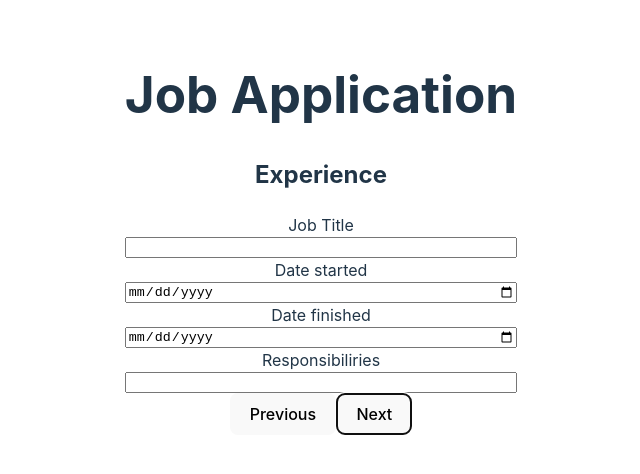
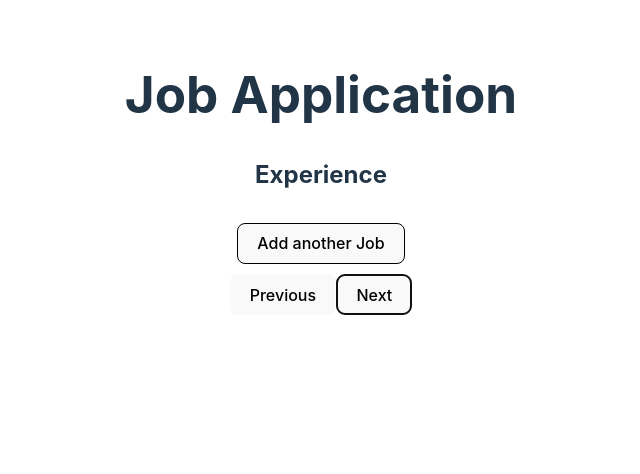
Before and after one commit to soniikot/resume-builder, a React (Vite) app: page / in a window 1280 px wide. Both pictures are taken after a click on the button "Next". Shown: the top 474 px of the page, without its empty margins (319-959 px from the left). Built offline with nearby package versions, Linux system fonts and the light colour scheme.

Commit message:
possible solution to add multiple jobs

```diff
--- /dev/null
+++ b/src/Components/Experience/Experience.css
@@ -0,0 +1,4 @@
+.addButton {
+  margin: 10px;
+  border: 1px solid black;
+}
--- a/src/Components/Experience/Experience.jsx
+++ b/src/Components/Experience/Experience.jsx
@@ -1,4 +1,6 @@
 import { useLocalStorage } from "../../hooks/useLocalStorage";
+import "./Experience.css";
+import { useState } from "react";
 
 const JOB_EXPERIENCE = [
   "jobTitle",
@@ -11,22 +13,31 @@ export default function Experience() {
 
   const { jobTitle, dateStarted, dateFinished, description } = values;
 
-  const handleChange = (e) => {
-    const { name, value } = e.target;
+  const handleFormChange = (index, event) => {
+    let data = [...values];
+    data[index][event.target.name] = event.target.value;
+    setValues(data);
+  };
 
-    setValues(name, value);
+  const addJobExperience = () => {
+    let newJob = { jobTitle: "", dateStarted: "" };
+    setValues([...values, newJob]);
   };
 
   return (
     <div id="2">
       <h2>Experience</h2>
-      <form className="form">
-        <label htmlFor="jobTitle">Job Title</label>
+      {values.map((index) => {
+        return (
+          <>
+            <h3>Job</h3>
+            <form className="form" key={index}>
+              <label htmlFor="jobTitle`${">Job Title</label>
               <input
                 type="text"
                 name="jobTitle"
                 value={jobTitle}
-          onChange={handleChange}
+                onChange={(event) => handleFormChange(index, event)}
               />
 
               <label htmlFor="dateStarted">Date started</label>
@@ -34,7 +45,7 @@ export default function Experience() {
                 type="date"
                 name="dateStarted"
                 value={dateStarted}
-          onChange={handleChange}
+                onChange={(event) => handleFormChange(index, event)}
               />
 
               <label htmlFor="dateFinished">Date finished</label>
@@ -42,17 +53,23 @@ export default function Experience() {
                 type="date"
                 name="dateFinished"
                 value={dateFinished}
-          onChange={handleChange}
+                onChange={(event) => handleFormChange(index, event)}
               />
 
-        <label htmlFor="description">Responsibiliries </label>
+              <label htmlFor="description">Responsibilities </label>
               <input
                 type="textarea"
                 name="description"
                 value={description}
-          onChange={handleChange}
+                onChange={(event) => handleFormChange(index, event)}
               />
             </form>
+          </>
+        );
+      })}
+      <button className="addButton" onClick={addJobExperience}>
+        Add another Job
+      </button>
     </div>
   );
 }
--- a/src/hooks/useLocalStorage.js
+++ b/src/hooks/useLocalStorage.js
@@ -1,29 +1,25 @@
 import { useState, useEffect } from "react";
 
-export function useLocalStorage(fields) {
-  const [values, setValues] = useState({});
+export function useLocalStorage(fields, initialValues = []) {
+  const [values, setValues] = useState(initialValues);
 
   const setInnerValue = (name, value) => {
     localStorage.setItem(name, value);
-    setValues((prev) => ({
-      ...prev,
-      [name]: value,
-    }));
+    setValues((prev) => {
+      const newValues = [...prev];
+      newValues[newValues.findIndex((v) => v.name === name)] = { name, value };
+      return newValues;
+    });
   };
 
   useEffect(() => {
-    const newValues = {};
-
     fields.forEach((name) => {
       const savedField = localStorage.getItem(name);
 
       if (savedField) {
-        newValues[name] = savedField;
+        const initialValue = { name, value: savedField };
+        setValues((prev) => [...prev, initialValue]);
       }
-    });
-
-    setValues((prev) => {
-      return { ...prev, ...newValues };
     });
   }, [fields]);
 
```
Lines whose indentation alone changed are shown as unchanged.
